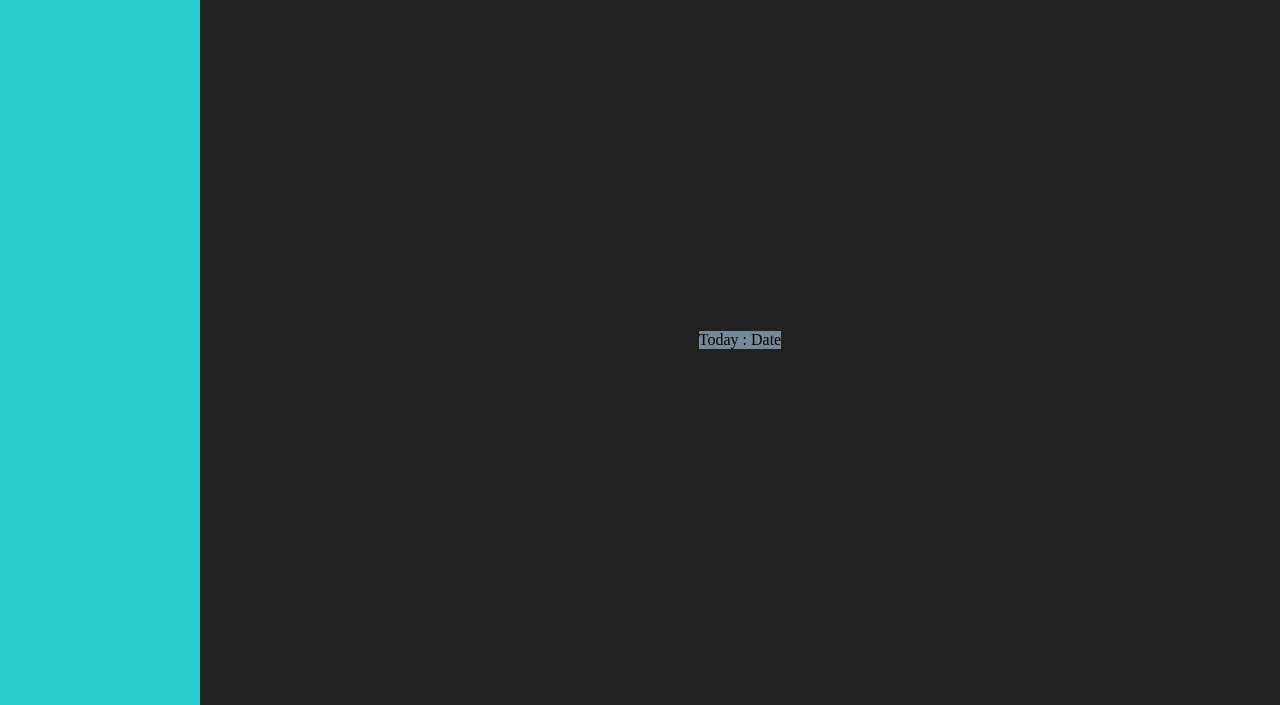
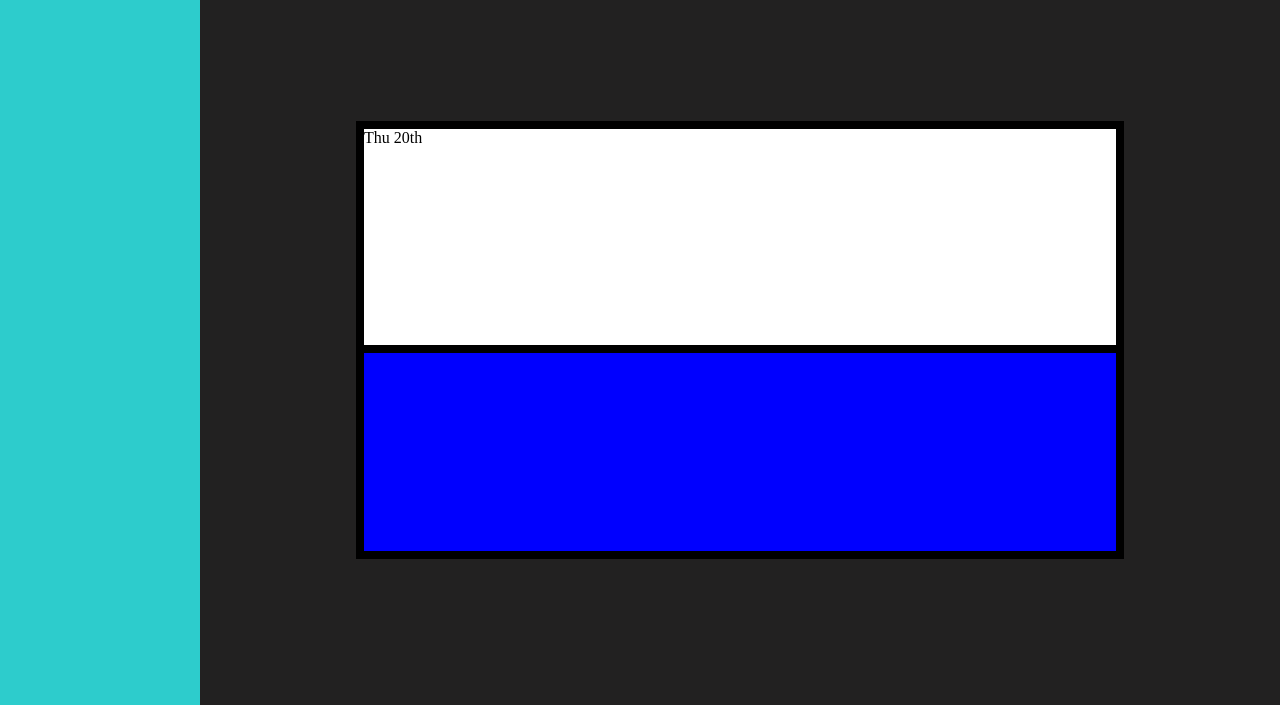
Before and after one commit to Seapolco/todo-list, a website built with webpack: page src/template.html in a window 1280 px wide. Shown: the part 95-800 px from the top of the page. Built offline with nearby package versions, Linux system fonts and the light colour scheme.

Commit message:
Changed HTML element layout and display behaviour
Moved the displayTodo above the form, added hide/show functionality
to newTodo/addTodo listener

```diff
--- a/src/index.js
+++ b/src/index.js
@@ -16,15 +16,24 @@ const addTodoBtn = document.querySelector('.addTodoButton')
 const displayTodos = document.querySelector('.displayTodos')
 const todoList = document.querySelector('.todoList')
 
+const formContainer = document.querySelector('.formContainer')
+
+const todaysDateDisplay = document.querySelector('.todaysDate')
+
 const dateSelect = document.querySelector('#dateSelect')
 
 console.log(dateSelect.value)
 
 let dateReturn = '2022 - 10 - 20'
 
-let today = new Date(2022, 9, 20)
+let today = format(new Date(), 'E-do')
+console.log(today)
 
-today = format(today, 'E-dd-MM-yyyy')
+function updateTodaysDate(today) {
+  let todayArr = today.split('-')
+  let todaysDate = `${todayArr[0]} ${todayArr[1]}`
+  todaysDateDisplay.innerText = todaysDate
+}
 
 function formatDate(date) {
   let dateArr = date.split('-')
@@ -37,6 +46,8 @@ function formatDate(date) {
   //console.log(formattedDate)
   return formattedDate
 }
+
+updateTodaysDate(today)
 
 //console.log(today)
 
@@ -150,6 +161,7 @@ newTodoBtn.addEventListener('click', (e) => {
 
   dateSelect.value = ''
   todoForm.style.display = 'grid'
+  formContainer.style.display = 'grid'
   displayTodos.style.display = 'none'
 })
 
@@ -172,6 +184,7 @@ addTodoBtn.addEventListener('click', (e) => {
   clearTodos()
   addAllTodos(allTodos)
   todoForm.style.display = 'none'
+  formContainer.style.display = 'none'
   displayTodos.style.display = 'grid'
 })
 
--- a/src/main.css
+++ b/src/main.css
@@ -85,9 +85,9 @@ h1 {
 main {
     display: grid;
     position: relative;
+    place-items:center;
     grid-row: 2/4;
     grid-column: 2/3;
-    place-items:center;
     height: 100%;
     width: 100%;
 
@@ -95,9 +95,12 @@ main {
 
 .formContainer {
     display: grid;
+    display:none;
+    min-width: 40%;
+    min-height: 40%;
     position: relative;
-    place-items:center;
-    background-color: lightslategray;
+    justify-content: center;
+    background-color: pink;
 }
 
 .todoForm {
@@ -109,4 +112,17 @@ main {
 .displayTodos {
     display: grid;
     position: relative;
+    background-color: blue;
+    width: 60vw;
+    height: 60%;
+    border:solid black 4px
 }
+
+.todaysDate {
+    background-color: white;
+    border:solid black 4px
+}
+
+.todoListContainer {
+    border:solid black 4px
+}
--- a/src/template.html
+++ b/src/template.html
@@ -21,6 +21,12 @@
 
     <div class="sidebar"></div>
     <main>
+      <div class="displayTodos">
+        <header class="todaysDate">Today : Date</header>
+        <section class="todoListContainer">
+          <ul class="todoList"></ul>
+        </section>
+      </div>
       <div class="formContainer">
         <form class="todoForm">
           <div class="title">
@@ -51,12 +57,6 @@
           </div>
           <button class="addTodoButton">Add</button>
         </form>
-        <div class="displayTodos">
-          <header>Today : Date</header>
-          <section class="todoListContainer">
-            <ul class="todoList"></ul>
-          </section>
-        </div>
       </div>
     </main>
   </body>
```
